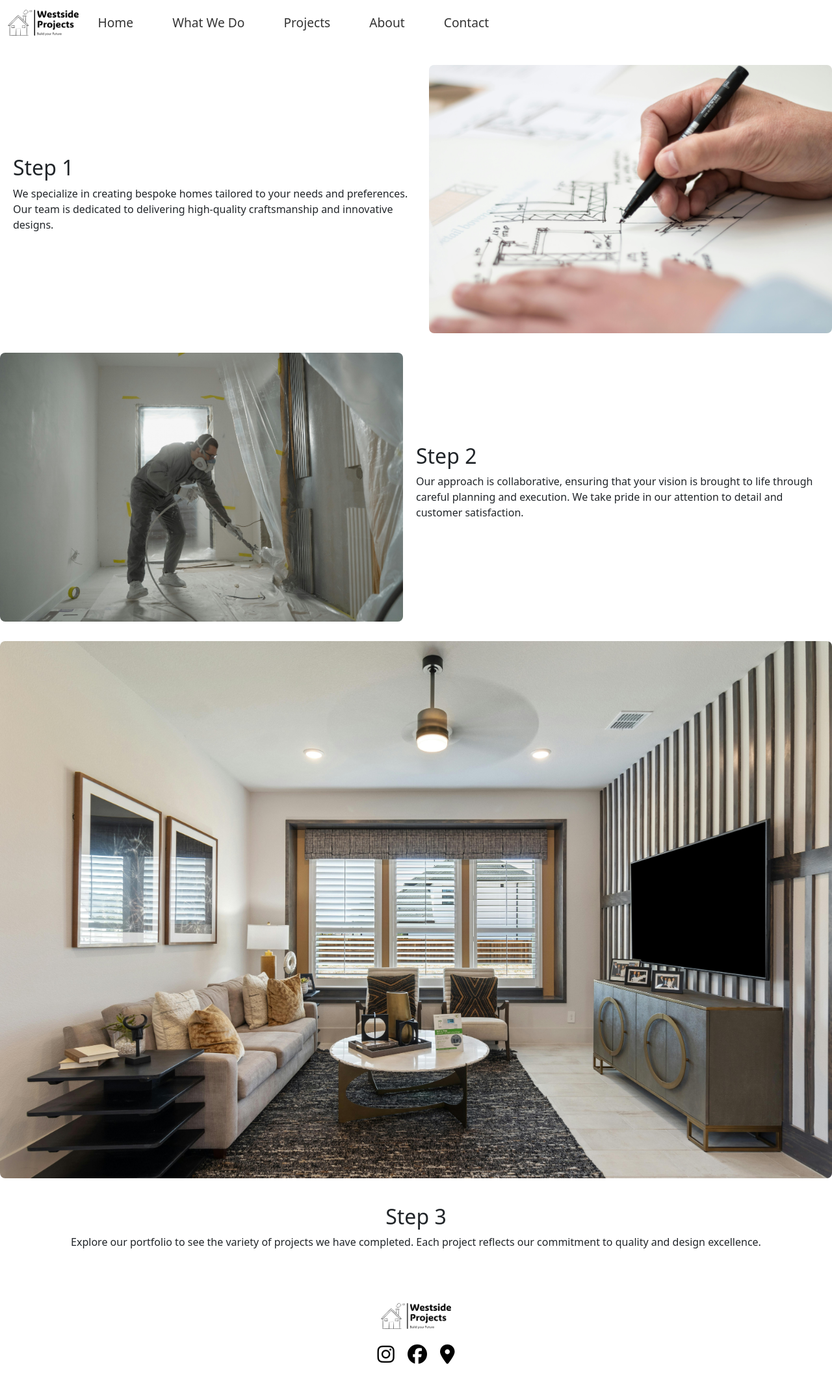
After one commit to huss-al/westside_projects, a Django app: page /what-we-do/ in a window 1280 px wide. The commit adds this page. Shown: the whole page at 65% size. Run offline with Django 4.2, Linux system fonts and the light colour scheme; some libraries are stand-ins or nearby versions.

Commit message:
added and styled what we do html

```diff
--- /dev/null
+++ b/home/templates/home/what-we-do.html
@@ -0,0 +1,43 @@
+{% extends 'base.html' %}
+{% load static %}
+
+{% block styles %}
+<link rel="stylesheet" type="text/css" href="{% static 'css/what-we-do.css' %}">
+{% endblock %}
+
+{% block content %}
+<div class="what-we-do">
+    <!-- Section 1: Text on left, Image on right -->
+    <div class="section">
+        <div class="text">
+            <h2>Step 1</h2>
+            <p>We specialize in creating bespoke homes tailored to your needs and preferences. Our team is dedicated to delivering high-quality craftsmanship and innovative designs.</p>
+        </div>
+        <div class="image">
+            <img src="{% static 'images/pexels-lexovertoom-1109541.jpg' %}" alt="Description of the image 1">
+        </div>
+    </div>
+
+    <!-- Section 2: Image on left, Text on right -->
+    <div class="section">
+        <div class="image">
+            <img src="{% static 'images/pexels-tima-miroshnichenko-6474300.jpg' %}" alt="Description of the image 2">
+        </div>
+        <div class="text">
+            <h2>Step 2</h2>
+            <p>Our approach is collaborative, ensuring that your vision is brought to life through careful planning and execution. We take pride in our attention to detail and customer satisfaction.</p>
+        </div>
+    </div>
+
+    <!-- Section 3: Image in the middle with text underneath -->
+    <div class="section center-image">
+        <div class="image">
+            <img src="{% static 'images/pexels-aaron-cook-817377601-19277901.jpg' %}" alt="Description of the image 3">
+        </div>
+        <div class="text">
+            <h2>Step 3</h2>
+            <p>Explore our portfolio to see the variety of projects we have completed. Each project reflects our commitment to quality and design excellence.</p>
+        </div>
+    </div>
+</div>
+{% endblock %}
--- a/home/urls.py
+++ b/home/urls.py
@@ -1,6 +1,10 @@
 from django.urls import path
 from .views import home
+from . import views
+
 
 urlpatterns = [
     path('', home, name='home'),  # Route for the home page
+        path('what-we-do/', views.what_we_do, name='what_we_do'),
+
 ]
--- a/home/views.py
+++ b/home/views.py
@@ -5,3 +5,6 @@ from django.shortcuts import render
 
 def home(request):
     return render(request, 'home/home.html')
+
+def what_we_do(request):
+    return render(request, 'home/what-we-do.html')
--- a/static/css/style.css
+++ b/static/css/style.css
@@ -1,7 +1,3 @@
-body {
-    font-family: 'Libre Baskerville', sans-serif;
-}
-
 /*************************** Navbar Section Styling */
 .navbar-section {
     position: fixed;
@@ -14,6 +10,7 @@ body {
     z-index: 2;
     padding: 0;
     padding-top: 10px;
+    padding-bottom: 10px;
 }
 
 /* Logo size */
@@ -47,23 +44,19 @@ body {
     color: rgba(0, 0, 0, 0.8);
     transition: color 0.3s, padding 0.3s;
     padding: 10px 15px;
-    font-weight: 600;
+    font-weight: 300;
 }
 
 .navbar-nav .nav-link.active {
-    color: #D4AF37 !important;
+    color: #2bbc3c !important;
 }
 
 .navbar-nav .nav-link:hover {
-    color: rgba(249, 247, 247, 0.6);
-    background-color: rgba(212, 175, 55, 0.1);
+    color: #2bbc3c;
     border-radius: 5px;
     padding: 10px 20px;
 }
 
-.dropdown-item.active {
-    background-color: rgba(212, 175, 55, 0.9);
-}
 
 /****************************** Footer Section Styling */
 footer {
--- /dev/null
+++ b/static/css/what-we-do.css
@@ -0,0 +1,67 @@
+
+.what-we-do {
+    margin-top: 100px;
+}
+
+.section {
+    display: flex; /* Flexbox for layout */
+    align-items: center; /* Center items vertically */
+    margin-bottom: 30px; /* Space between sections */
+}
+
+.text {
+    flex: 1; /* Take up equal space */
+    padding: 20px; /* Padding around text */
+}
+
+.image {
+    flex: 1; /* Take up equal space */
+}
+
+.image img {
+    width: 100%; /* Full width of the container */
+    height: auto; /* Maintain aspect ratio */
+    border-radius: 8px; /* Optional: Rounded corners */
+}
+
+.center-image {
+    flex-direction: column; /* Center image on top */
+    text-align: center; /* Center text underneath */
+}
+
+.center-image .image {
+    margin-bottom: 20px; /* Space between image and text */
+}
+
+
+/* Media query for responsive design */
+@media (max-width: 768px) {
+    .section {
+        flex-direction: column; /* Stack elements vertically */
+        align-items: center; /* Center items horizontally */
+    }
+
+    .image {
+        margin-bottom: 10px; /* Add space below images */
+    }
+
+    /* Adjust order of text and image for smaller screens */
+    .section:nth-child(1) .text {
+        order: 2; /* Move text to below image */
+    }
+    .section:nth-child(1) .image {
+        order: 1; /* Keep image at the top */
+    }
+    .section:nth-child(2) .text {
+        order: 4; /* Move text to below image */
+    }
+    .section:nth-child(2) .image {
+        order: 3; /* Keep image at the top */
+    }
+    .section:nth-child(3) .text {
+        order: 6; /* Move text to below image */
+    }
+    .section:nth-child(3) .image {
+        order: 5; /* Keep image at the top */
+    }
+}
--- a/templates/base.html
+++ b/templates/base.html
@@ -6,7 +6,7 @@
     <meta charset="UTF-8">
     <meta name="viewport" content="width=device-width, initial-scale=1.0">
     <meta name="csrf-token" content="{{ csrf_token }}">
-    <title>{% block title %}Kashmir Restaurant{% endblock %}</title>
+    <title>{% block title %}WestSide Projekts{% endblock %}</title>
     <link href="https://cdn.jsdelivr.net/npm/bootstrap@5.0.2/dist/css/bootstrap.min.css" rel="stylesheet">
     <link rel="preconnect" href="https://fonts.googleapis.com">
     <link rel="preconnect" href="https://fonts.gstatic.com" crossorigin>
@@ -33,24 +33,13 @@
 
                 <!-- Navbar Links -->
                 <div class="collapse navbar-collapse" id="navbarNavAltMarkup">
-                    <div class="d-flex w-100 justify-content-between align-items-center">
-                        <div class="navbar-nav mx-auto">
-                            <a class="nav-link {% if request.path == '/' %}active{% endif %}" aria-current="page" href="#">Home</a>
-            <!-- Dropdown for Menu -->
-            <div class="nav-item dropdown">
-                <a class="nav-link dropdown-toggle {% if '/menu/' in request.path %}active{% endif %}" href="#" id="navbarDropdown" role="button" data-bs-toggle="dropdown" aria-expanded="false">
-                    Menu
-                </a>
-                <ul class="dropdown-menu" aria-labelledby="navbarDropdown">
-                    <li><a class="dropdown-item {% if '/starters/' in request.path %}active{% endif %}" href="#">Starters</a></li>
-                    <li><a class="dropdown-item {% if '/mains/' in request.path %}active{% endif %}" href="#">Mains</a></li>
-                    <li><a class="dropdown-item {% if '/desserts/' in request.path %}active{% endif %}" href="#">Desserts</a></li>
-                    <li><a class="dropdown-item {% if '/drinks/' in request.path %}active{% endif %}" href="#">Drinks</a></li>
-                </ul>
-            </div>
-                            <a class="nav-link {% if '/gallery/' in request.path %}active{% endif %}" href="#">Gallery</a>
-                            <a class="nav-link {% if '/about-us/' in request.path %}active{% endif %}" href="#">About Us</a>
-                            <a class="nav-link {% if '/contact/' in request.path %}active{% endif %}" href="#">Contact Us</a>
+                    <div class="d-flex w-100 justify-content-start">
+                        <div class="navbar-nav">
+                            <a class="nav-link {% if request.path == '/' %}active{% endif %}" aria-current="page" href="{% url 'home' %}">Home</a>
+                            <a class="nav-link {% if 'what_we_do/' in request.path %}active{% endif %}" href="{% url 'what_we_do' %}">What We Do</a>
+                            <a class="nav-link {% if '/projects/' in request.path %}active{% endif %}" href="#">Projects</a>
+                            <a class="nav-link {% if '/about/' in request.path %}active{% endif %}" href="#">About</a>
+                            <a class="nav-link {% if '/contact/' in request.path %}active{% endif %}" href="#">Contact</a>
                         </div>
                     </div>
                 </div>
@@ -82,7 +71,7 @@
                 <div class="social-icons mt-3">
                     <a href="https://www.instagram.com/" class="me-3"><i class="fab fa-instagram"></i></a>
                     <a href="https://www.facebook.com/" class="me-3"><i class="fab fa-facebook"></i></a>
-                    <a href="https://www.google.com/maps/dir//33+Wine+St,+Bristol+BS1+2BQ/@51.4556213,-2.6735896,12z/data=!4m8!4m7!1m0!1m5!1m1!1s0x48718e7742a2b1bf:0x2bee816e8e346c4d!2m2!1d-2.5911894!2d51.4556502?entry=ttu"><i class="fas fa-map-marker-alt" style="color: #c9ac35;"></i></a>
+                    <a href="https://www.google.com/maps/dir//33+Wine+St,+Bristol+BS1+2BQ/@51.4556213,-2.6735896,12z/data=!4m8!4m7!1m0!1m5!1m1!1s0x48718e7742a2b1bf:0x2bee816e8e346c4d!2m2!1d-2.5911894!2d51.4556502?entry=ttu"><i class="fas fa-map-marker-alt" style="color: #000000;"></i></a>
                 </div>
             </div>
         </footer>
```
Also changed, not shown: static/images/pexels-aaron-cook-817377601-19277901.jpg (added), static/images/pexels-lexovertoom-1109541.jpg (added), static/images/pexels-tima-miroshnichenko-6474300.jpg (added).
